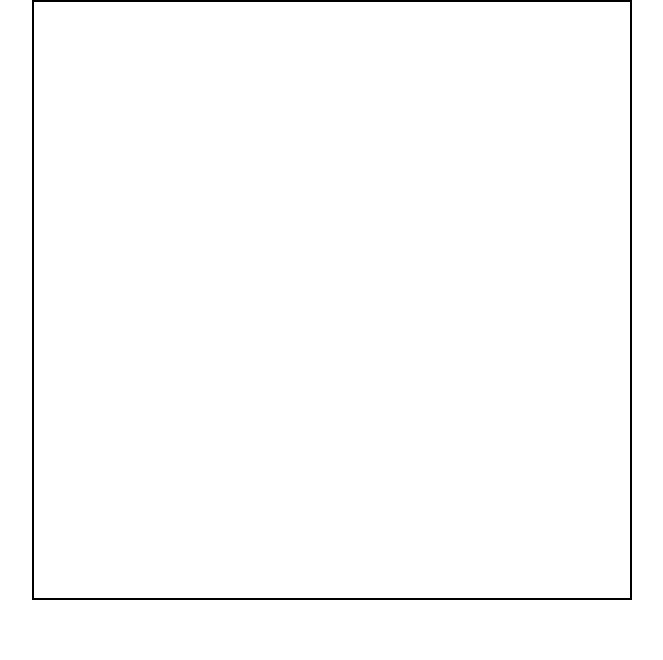
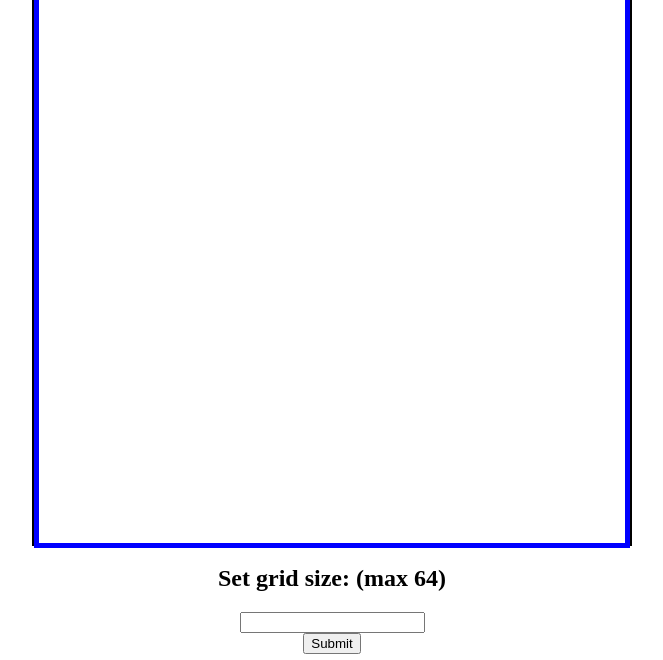
Before and after one commit to justyoberg/etch-a-sketch, a plain HTML site: page index.html in a window 1280 px wide. Shown: the part 140-800 px from the top of the page, without its empty margins (308-971 px from the left). Drawn offline with Linux system fonts and the light colour scheme.

Commit message:
Create a grid size input and submit button

```diff
--- a/index.html
+++ b/index.html
@@ -1,7 +1,6 @@
 <!DOCTYPE html>
 <html lang="en">
 <head>
-  <script src="scripts.js"></script>
   <link rel="stylesheet" href="styles.css">
   <meta charset="UTF-8">
   <meta http-equiv="X-UA-Compatible" content="IE=edge">
@@ -11,5 +10,9 @@
 <body>
   <h1>Etch-a-Sketch</h1>
   <div id="canvas"></div>
+  <h2>Set grid size: (max 64)</h2>
+  <input type="text">
+  <button class="submit">Submit</button>
+  <script src="scripts.js"></script>
 </body>
 </html>
--- a/scripts.js
+++ b/scripts.js
@@ -0,0 +1,11 @@
+const canvas = document.getElementById("canvas");
+var grid_size = 1;
+
+
+const smalldiv = document.createElement("div");
+smalldiv.style.width = canvas.offsetWidth / grid_size + "px";
+smalldiv.style.height = canvas.offsetHeight / grid_size + "px";
+smalldiv.style.border = "thick solid #0000FF";
+
+
+canvas.appendChild(smalldiv);
--- a/styles.css
+++ b/styles.css
@@ -18,6 +18,7 @@ body {
 }
 
 #canvas {
+  display: flex;
   width: 600px;
   height: 600px;
   border: 2px solid black;
```
